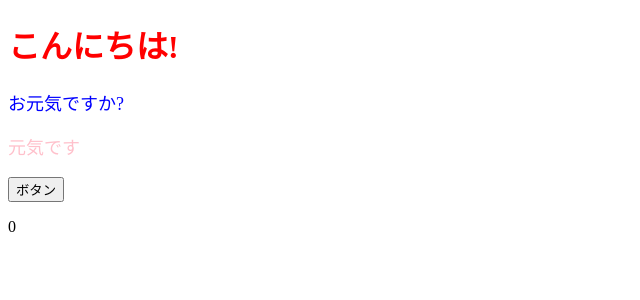
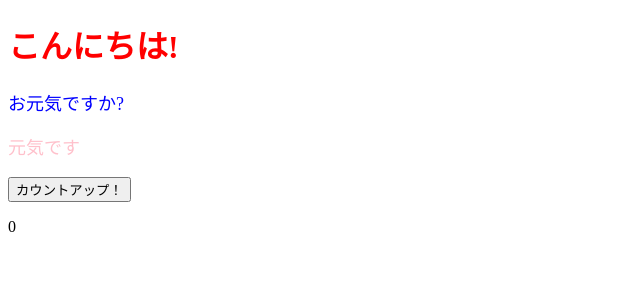
Before and after one commit to noria6t/udemy_react_jya_todo, a React (Create React App) app: page / in a window 1280 px wide. Shown: the top 300 px of the page, without its empty margins (0-640 px from the left). Built offline with nearby package versions, Linux system fonts and the light colour scheme.

Commit message:
useStateでカウントアップボタン

```diff
--- a/src/App.jsx
+++ b/src/App.jsx
@@ -2,7 +2,10 @@ import React, { useState } from "react";
 import ColorfulMessage from "./components/ColorfulMessage";
 
 const App = () => {
-  const onClickButton = () => alert();
+  const onClickCountUp = () => {
+    // num + 1のところはnumを更新したい値を入れる部分。
+    setNum(num + 1);
+  };
   // [num, setNum]はnumが変数、第二引数setNumはstateを変更するための関数。0は初期値。
   const [num, setNum] = useState(0);
   return (
@@ -10,7 +13,7 @@ const App = () => {
       <h1 style={{ color: "red" }}>こんにちは!</h1>
       <ColorfulMessage color="blue">お元気ですか?</ColorfulMessage>
       <ColorfulMessage color="pink">元気です</ColorfulMessage>
-      <button onClick={onClickButton}>ボタン</button>
+      <button onClick={onClickCountUp}>カウントアップ！</button>
       <p>{num}</p>
     </>
   );
```
